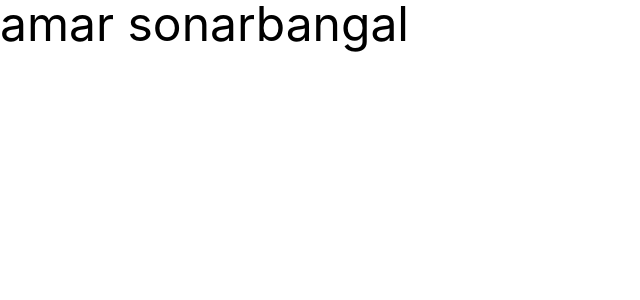
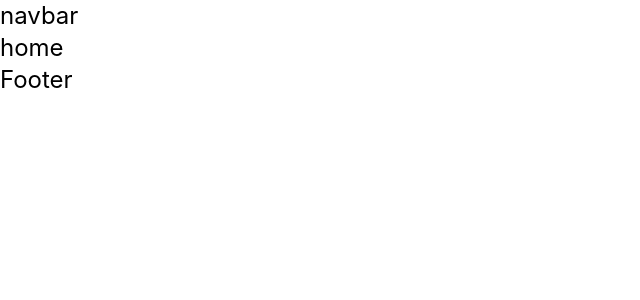
Before and after one commit to AbuRaihan1/vbd-gazipur, a React (Create React App) app: page / in a window 1280 px wide. Shown: the top 300 px of the page, without its empty margins (0-640 px from the left). Built offline with nearby package versions, Linux system fonts and the light colour scheme.

Commit message:
added routing

```diff
--- a/src/App.js
+++ b/src/App.js
@@ -1,9 +1,13 @@
+import { RouterProvider } from "react-router-dom";
 import "./App.css";
+import router from "./router/routes";
 
 function App() {
-  return <div className="">
-    <div className="text-5xl">amar sonarbangal</div>
-  </div>;
+  return (
+    <div className="">
+      <RouterProvider router={router}></RouterProvider>
+    </div>
+  );
 }
 
 export default App;
--- /dev/null
+++ b/src/Pages/About/About.js
@@ -0,0 +1,11 @@
+import React from "react";
+
+const About = () => {
+  return (
+    <div>
+      <div className="text-2xl">about</div>
+    </div>
+  );
+};
+
+export default About;
--- /dev/null
+++ b/src/Pages/Home/Home.js
@@ -0,0 +1,11 @@
+import React from "react";
+
+const Home = () => {
+  return (
+    <div>
+      <div className="text-2xl">home</div>
+    </div>
+  );
+};
+
+export default Home;
--- /dev/null
+++ b/src/Pages/Shared/Footer/Footer.js
@@ -0,0 +1,11 @@
+import React from 'react';
+
+const Footer = () => {
+    return (
+        <div>
+            <div className="text-2xl">Footer</div>
+        </div>
+    );
+};
+
+export default Footer;
--- /dev/null
+++ b/src/Pages/Shared/Navbar/Navbar.js
@@ -0,0 +1,11 @@
+import React from "react";
+
+const Navbar = () => {
+  return (
+    <div>
+      <div className="text-2xl">navbar</div>
+    </div>
+  );
+};
+
+export default Navbar;
--- /dev/null
+++ b/src/layout/Main.js
@@ -0,0 +1,16 @@
+import React from "react";
+import Navbar from "../Pages/Shared/Navbar/Navbar";
+import { Outlet } from "react-router-dom";
+import Footer from "../Pages/Shared/Footer/Footer";
+
+const Main = () => {
+  return (
+    <div>
+      <Navbar />
+      <Outlet></Outlet>
+      <Footer />
+    </div>
+  );
+};
+
+export default Main;
--- /dev/null
+++ b/src/router/routes.js
@@ -0,0 +1,22 @@
+import Home from "../Pages/Home/Home";
+import About from "../Pages/About/About";
+const { createBrowserRouter } = require("react-router-dom");
+const { default: Main } = require("../layout/Main");
+const router = createBrowserRouter([
+  {
+    path: "/",
+    element: <Main />,
+    children: [
+      {
+        path: "/",
+        element: <Home />,
+      },
+      {
+        path: "/about",
+        element: <About />,
+      },
+    ],
+  },
+]);
+
+export default router;
```
